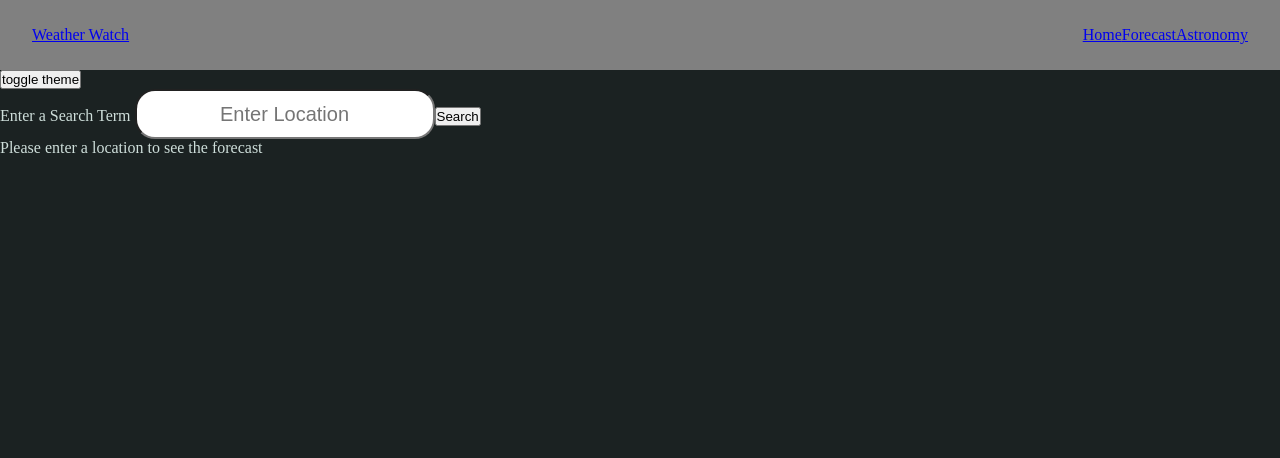
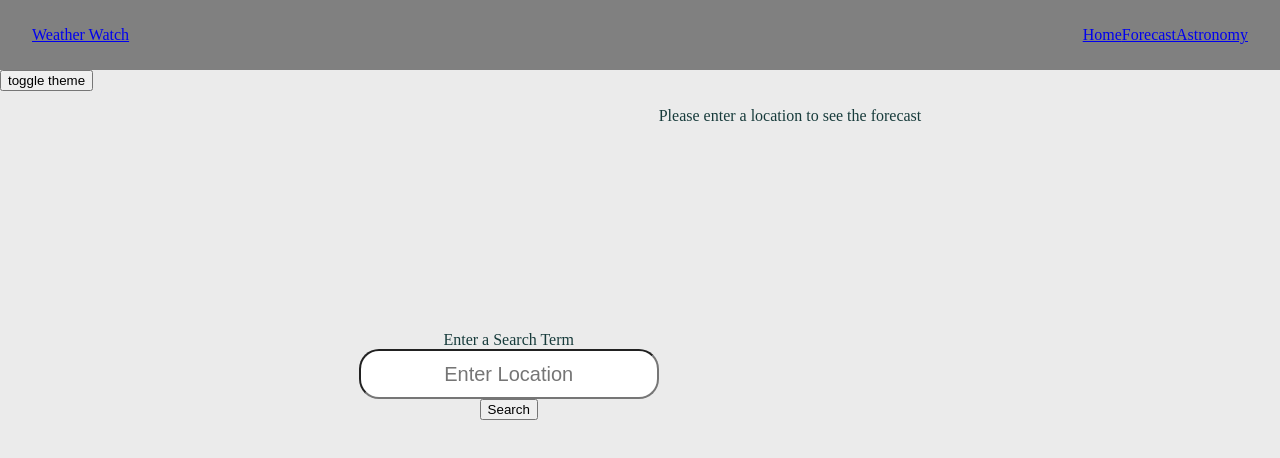
Before and after one commit to FreeventureProject/projectReact, a React (Vite) app in the folder freeventure/: page /forecast in a window 1280 px wide. Shown: the top 458 px of the page. Built offline with nearby package versions, Linux system fonts and the light colour scheme.

Commit message:
not done

```diff
--- a/freeventure/src/App.css
+++ b/freeventure/src/App.css
@@ -1,10 +1,25 @@
 * {
   box-sizing: border-box;
-
 }
 
-body {
-  background-color: var(--background-color);
+body,
+html {
+  margin: 0;
+  padding: 0;
+  height: 100%;
+  width: 100%;
+  overflow-x: hidden;
+}
+
+#root {
+  height: 100%;
+  width: 100%;
+}
+
+.AppContent {
+  min-height: 100vh;
+  display: flex;
+  flex-direction: column;
 }
 
 .nav {
@@ -14,6 +29,7 @@ body {
   align-items: center;
   padding: 0 2rem;
   height: 70px;
+  position: relative;
 }
 
 .nav ul {
@@ -108,6 +124,14 @@ body {
   border-style: solid;
 }
 
-.weatherIdxContainer p {
-  color: var(--primary-text-color)
+.forecastContainer {
+  justify-content: center;
+  display: flex;
 }
+
+.forecastContainer form {
+  margin-top: 15rem;
+  display: flex;
+  flex-direction: column;
+  align-items: center;
+}
--- a/freeventure/src/App.jsx
+++ b/freeventure/src/App.jsx
@@ -17,8 +17,8 @@ function AppContent() {
   const darkTheme = useTheme();
 
   const themeStyles = {
-    backgroundColor: darkTheme ? '#1B2222' : '#EBEBEB',
-    color: darkTheme ? '#CEDEDA' : '#173B3B',
+    backgroundColor: darkTheme ? '#EBEBEB' : '#1B2222',
+    color: darkTheme ? '#173B3B' : '#CEDEDA',
     minHeight: '100vh',
     transition: 'background-color 0.3s, color 0.3s',
   };
--- a/freeventure/src/Pages/ForecastPage.jsx
+++ b/freeventure/src/Pages/ForecastPage.jsx
@@ -29,7 +29,7 @@ const ForecastPage = () => {
 
 
   return (
-    <div>
+    <div className="forecastContainer">
       <ForecastSearch onSubmit={handleSubmit} />
       {error && <p>{error}</p>}
       {forecast ? (
--- a/freeventure/src/components/AstronomySearch.jsx
+++ b/freeventure/src/components/AstronomySearch.jsx
@@ -9,11 +9,13 @@ const AstronomySearch = ({ onSubmit }) => {
   };
 
   return (
-    <form onSubmit={(event) => onSubmit(event, query)}>
-      <label htmlFor="searchInput">Enter a Search Term </label>
-      <input type="text" className="searchBarInput" id="searchInput" value={query} onChange={handleChange} placeholder="Enter Location" />
-      <button type="submit" className="btn btn-success">Search</button>
-    </form>
+    <div className="formContainer">
+      <form onSubmit={(event) => onSubmit(event, query)}>
+        <label htmlFor="searchInput">Enter a Search Term </label>
+        <input type="text" className="searchBarInput" id="searchInput" value={query} onChange={handleChange} placeholder="Enter Location" />
+        <button type="submit" className="btn btn-success">Search</button>
+      </form>
+    </div>
   )
 }
 
--- a/freeventure/src/components/ForecastContainer.jsx
+++ b/freeventure/src/components/ForecastContainer.jsx
@@ -9,8 +9,8 @@ function ForecastContainer({ forecast }) {
             {forecast.forecast.forecastday.map((day, indx) => (
               <li key={indx}>
                 <h4>{day.date}</h4>
-                <p>{day.day.maxtemp_f}</p>
-                <p>{day.day.mintemp_f}</p>
+                <p>High: {day.day.maxtemp_f} °F</p>
+                <p>Low: {day.day.mintemp_f} °F</p>
               </li>
             ))}
           </ul>
--- a/freeventure/src/components/ThemeComponent.jsx
+++ b/freeventure/src/components/ThemeComponent.jsx
@@ -6,8 +6,8 @@ const ThemeComponent = () => {
   const toggleTheme = useThemeUpdate()
   console.log('current theme:', darkTheme)
   const themeStyles = {
-    backgroundColor: darkTheme ? '#1B2222' : '#EBEBEB',
-    color: darkTheme ? '#CEDEDA' : '#173B3B'
+    backgroundColor: darkTheme ? '#EBEBEB' : '#1B2222',
+    color: darkTheme ? '#173B3B' : '#CEDEDA'
   }
 
 
--- a/freeventure/src/index.css
+++ /dev/null
@@ -1,21 +0,0 @@
-* {
-  margin: 0;
-  padding: 0;
-  box-sizing: border-box;
-}
-
-:root {
-  --background-color: #eeeae9;
-  --foreground-color: #ccf3ff;
-  --primary-text-color: black;
-  --toggle-bg: #f0eb9d;
-  --toggle-fg: #ffd000;
-}
-
-[data-theme="dark"] {
-  --background-color: #0C7489;
-  --foreground-color: #114651;
-  --primary-text-color: #040404;
-  --toggle-bg: #f0eb9d;
-  --toggle-fg: #ffd000;
-}
--- a/freeventure/src/main.jsx
+++ b/freeventure/src/main.jsx
@@ -1,7 +1,7 @@
 import { createRoot } from 'react-dom/client'
 import App from './App.jsx'
 import { BrowserRouter } from 'react-router-dom'
-import "./index.css";
+
 
 createRoot(document.getElementById('root')).render(
   <BrowserRouter>
```
